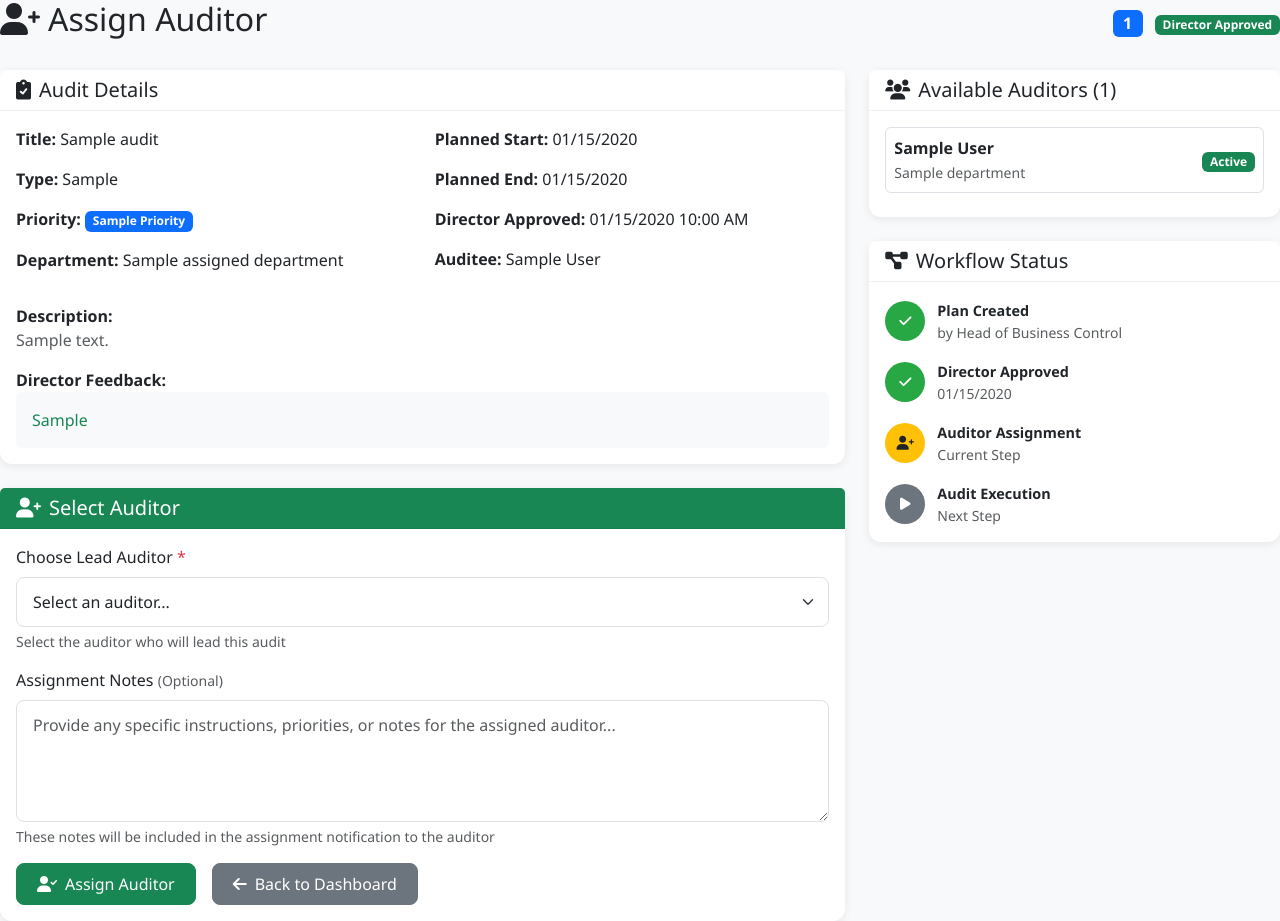
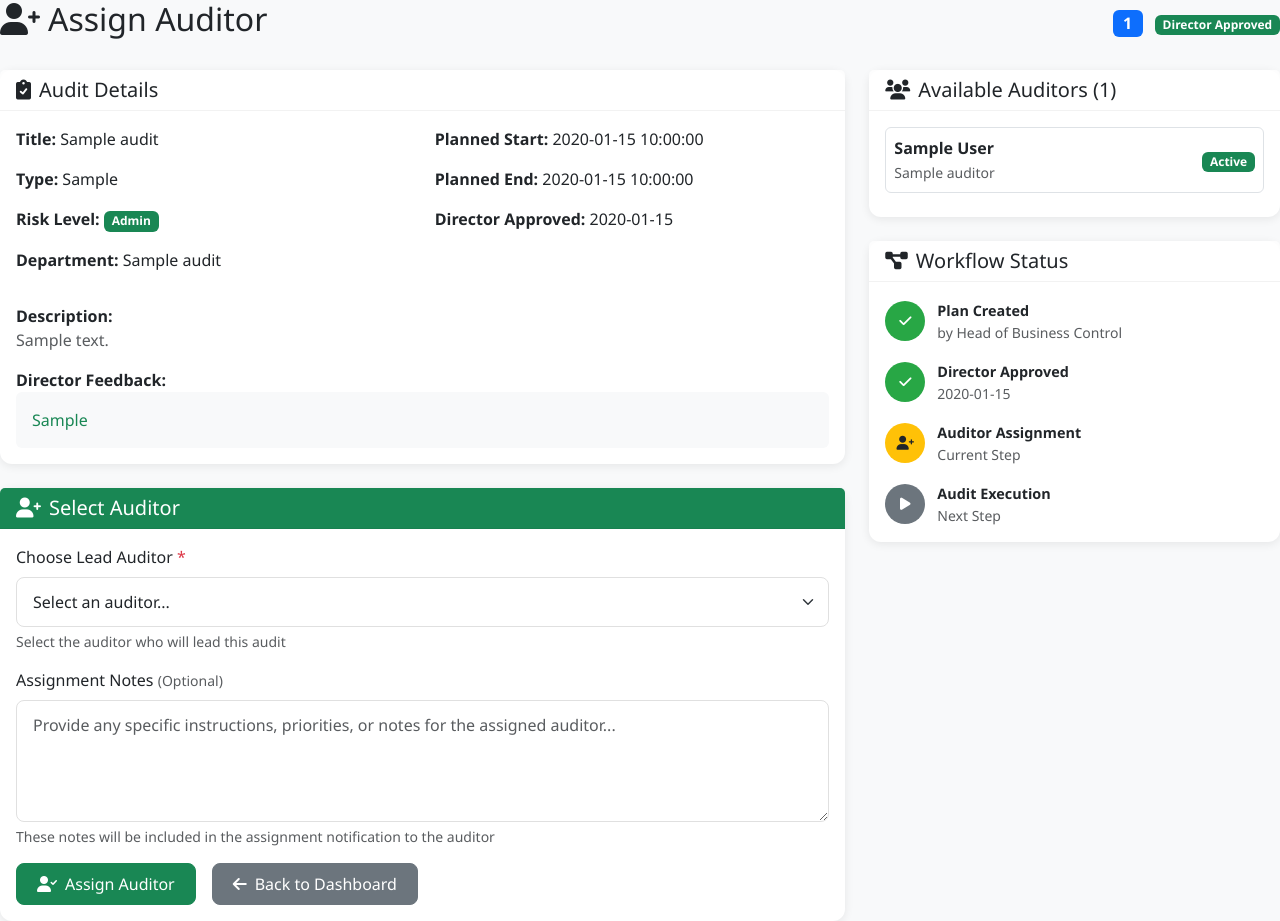
Before and after one commit to FosuRandy/my-audit-app, a Flask app: template templates/head_of_business_control/assign_auditor.html in a window 1280 px wide. Run offline with Flask 3, Linux system fonts and the light colour scheme; the template is opened without the code that fills it: most values are stand-ins (such as "Sample title", 1, 10 or a date in 2020); some libraries are stand-ins or nearby versions.

Commit message:
Update audit assignment flow to use routes and display feedback
Modify the 'assign-auditor' route to handle GET requests for rendering the assignment page and POST requests for submitting assignments. Update dashboard to display director feedback and link to the new route instead of using modals.

Replit-Commit-Author: Agent
Replit-Commit-Session-Id: 00207e4c-0b06-454e-bfc0-11d6ae2a8972
Replit-Commit-Checkpoint-Type: intermediate_checkpoint
Replit-Commit-Screenshot-Url: https://storage.googleapis.com/screenshot-production-us-central1/6b2c948a-2d88-437d-88bb-e0cb52440392/00207e4c-0b06-454e-bfc0-11d6ae2a8972/YgASKFf

```diff
--- a/templates/head_of_business_control/assign_auditor.html
+++ b/templates/head_of_business_control/assign_auditor.html
@@ -1,6 +1,6 @@
 {% extends "base.html" %}
 
-{% block title %}Assign Auditor - {{ audit.reference_number }}{% endblock %}
+{% block title %}Assign Auditor - {{ audit.get('title', 'Untitled Audit') }}{% endblock %}
 
 {% block content %}
 <div class="row">
@@ -10,7 +10,7 @@
                 <i class="fas fa-user-plus me-2"></i>Assign Auditor
             </h1>
             <div>
-                <span class="badge bg-primary fs-6">{{ audit.reference_number }}</span>
+                <span class="badge bg-primary fs-6">{{ audit.get('id', 'N/A')[:8] }}</span>
                 <span class="badge bg-success ms-2">Director Approved</span>
             </div>
         </div>
@@ -29,35 +29,34 @@
             <div class="card-body">
                 <div class="row">
                     <div class="col-md-6">
-                        <p><strong>Title:</strong> {{ audit.title }}</p>
-                        <p><strong>Type:</strong> {{ audit.audit_type.replace('_', ' ').title() }}</p>
-                        <p><strong>Priority:</strong>
-                            <span class="badge bg-{{ 'danger' if audit.priority == 'critical' else 'warning' if audit.priority == 'high' else 'primary' }}">
-                                {{ audit.priority.title() }}
+                        <p><strong>Title:</strong> {{ audit.get('title', 'Untitled') }}</p>
+                        <p><strong>Type:</strong> {{ audit.get('audit_type', 'N/A').replace('_', ' ').title() }}</p>
+                        <p><strong>Risk Level:</strong>
+                            <span class="badge bg-{{ 'danger' if audit.get('risk_level') == 'high' else 'warning' if audit.get('risk_level') == 'medium' else 'success' }}">
+                                {{ audit.get('risk_level', 'low').title() }}
                             </span>
                         </p>
-                        <p><strong>Department:</strong> {{ audit.assigned_department.name if audit.assigned_department else 'Not specified' }}</p>
+                        <p><strong>Department:</strong> {{ audit.get('department_name', 'Not specified') }}</p>
                     </div>
                     <div class="col-md-6">
-                        <p><strong>Planned Start:</strong> {{ audit.planned_start_date.strftime('%m/%d/%Y') if audit.planned_start_date else 'Not set' }}</p>
-                        <p><strong>Planned End:</strong> {{ audit.planned_end_date.strftime('%m/%d/%Y') if audit.planned_end_date else 'Not set' }}</p>
-                        <p><strong>Director Approved:</strong> {{ audit.director_approved_at.strftime('%m/%d/%Y %I:%M %p') if audit.director_approved_at else 'Not approved' }}</p>
-                        <p><strong>Auditee:</strong> {{ audit.auditee.full_name if audit.auditee else 'Not assigned' }}</p>
+                        <p><strong>Planned Start:</strong> {{ audit.get('planned_start_date', 'Not set') }}</p>
+                        <p><strong>Planned End:</strong> {{ audit.get('planned_end_date', 'Not set') }}</p>
+                        <p><strong>Director Approved:</strong> {{ audit.get('approved_at', 'N/A')[:10] if audit.get('approved_at') else 'Not approved' }}</p>
                     </div>
                 </div>
 
-                {% if audit.description %}
+                {% if audit.get('description') %}
                 <div class="mt-3">
                     <strong>Description:</strong>
-                    <p class="text-muted">{{ audit.description }}</p>
+                    <p class="text-muted">{{ audit.get('description') }}</p>
                 </div>
                 {% endif %}
 
-                {% if audit.director_feedback %}
+                {% if audit.get('director_feedback') %}
                 <div class="mt-3">
                     <strong>Director Feedback:</strong>
                     <div class="bg-light p-3 rounded">
-                        <p class="mb-0 text-success">{{ audit.director_feedback }}</p>
+                        <p class="mb-0 text-success">{{ audit.get('director_feedback') }}</p>
                     </div>
                 </div>
                 {% endif %}
@@ -78,9 +77,9 @@
                         <select class="form-select" id="auditor_id" name="auditor_id" required>
                             <option value="">Select an auditor...</option>
                             {% for auditor in available_auditors %}
-                            <option value="{{ auditor.id }}">
-                                {{ auditor.full_name }} - {{ auditor.department.name if auditor.department else 'No Department' }}
-                                {% if auditor.phone_number %} ({{ auditor.phone_number }}){% endif %}
+                            <option value="{{ auditor.get('id') }}">
+                                {{ auditor.get('first_name', '') }} {{ auditor.get('last_name', '') }} - {{ auditor.get('department_name', 'No Department') }}
+                                {% if auditor.get('email') %} ({{ auditor.get('email') }}){% endif %}
                             </option>
                             {% endfor %}
                         </select>
@@ -98,7 +97,7 @@
                         <button type="submit" class="btn btn-success">
                             <i class="fas fa-user-check me-2"></i>Assign Auditor
                         </button>
-                        <a href="{{ url_for('head_of_business_control_dashboard') }}" class="btn btn-secondary">
+                        <a href="{{ url_for('dashboard') }}" class="btn btn-secondary">
                             <i class="fas fa-arrow-left me-2"></i>Back to Dashboard
                         </a>
                     </div>
@@ -120,8 +119,8 @@
                 {% for auditor in available_auditors %}
                 <div class="d-flex justify-content-between align-items-center mb-2 p-2 border rounded">
                     <div>
-                        <strong>{{ auditor.full_name }}</strong><br>
-                        <small class="text-muted">{{ auditor.department.name if auditor.department else 'No Department' }}</small>
+                        <strong>{{ auditor.get('first_name', '') }} {{ auditor.get('last_name', '') }}</strong><br>
+                        <small class="text-muted">{{ auditor.get('department_name', 'No Department') }}</small>
                     </div>
                     <div>
                         <span class="badge bg-success">Active</span>
@@ -163,7 +162,7 @@
                         </div>
                         <div class="step-content">
                             <strong>Director Approved</strong>
-                            <div class="small text-muted">{{ audit.director_approved_at.strftime('%m/%d/%Y') if audit.director_approved_at else 'N/A' }}</div>
+                            <div class="small text-muted">{{ audit.get('approved_at', 'N/A')[:10] if audit.get('approved_at') else 'N/A' }}</div>
                         </div>
                     </div>
 
```
Also changed, not shown: firebase_routes.py (+100 -46 lines), templates/head_of_business_control/dashboard.html (+11 -59 lines), 3 other files.
